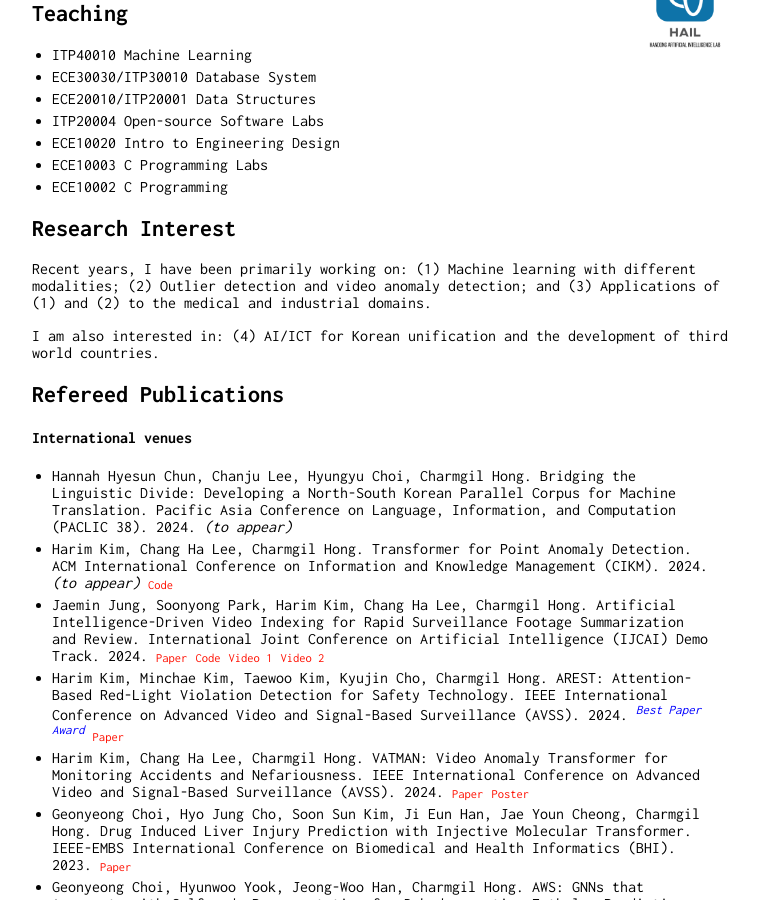
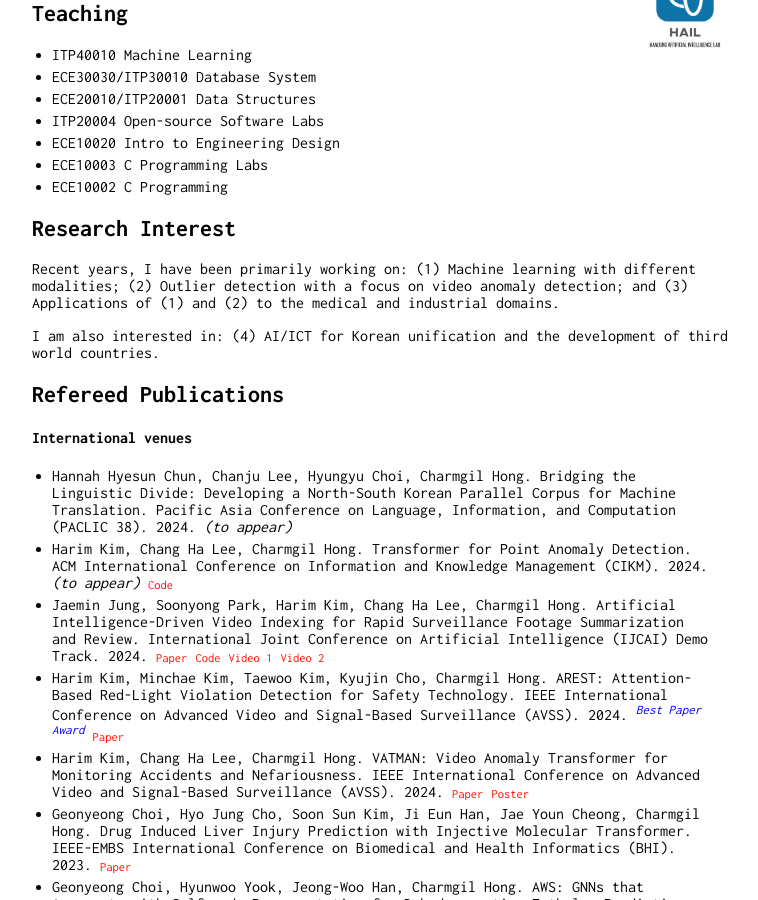
Before and after one commit to charmgil/charmgil.github.io, a Jekyll site: the page built from index.md, in a window 1280 px wide and 900 px high, scrolled down 381 px. Shown: the whole window, without its empty margins (258-1016 px from the left). Built offline with Jekyll 4.4.1, drawn with Linux system fonts in a browser that asks for light colours.

Commit message:
modified:   index.md

```diff
--- a/index.md
+++ b/index.md
@@ -27,7 +27,7 @@ I am an assistant professor in the School of Computer Science and Electrical Eng
 ## Research Interest
 Recent years, I have been primarily working on:
 (1) Machine learning with different modalities;
-(2) Outlier detection and video anomaly detection; and
+(2) Outlier detection with a focus on video anomaly detection; and
 (3) Applications of (1) and (2) to the medical and industrial domains.
 
 I am also interested in: (4) AI/ICT for Korean unification and the development of third world countries.
```
